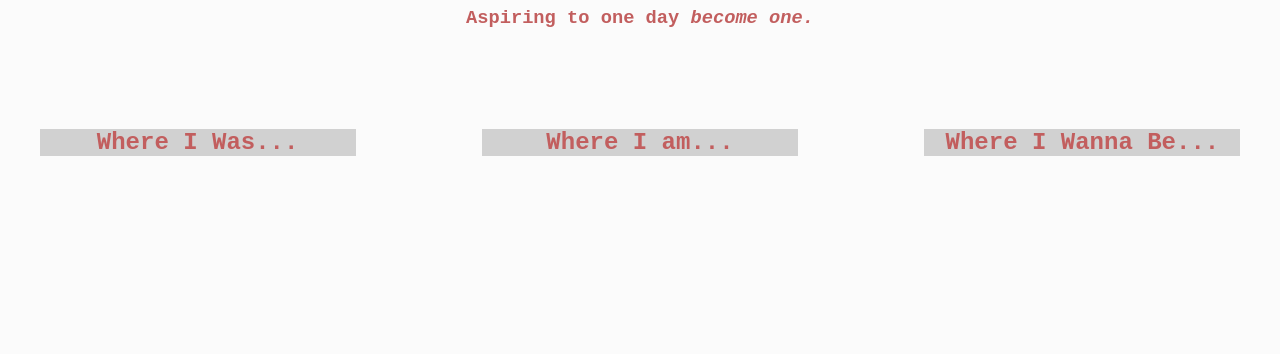
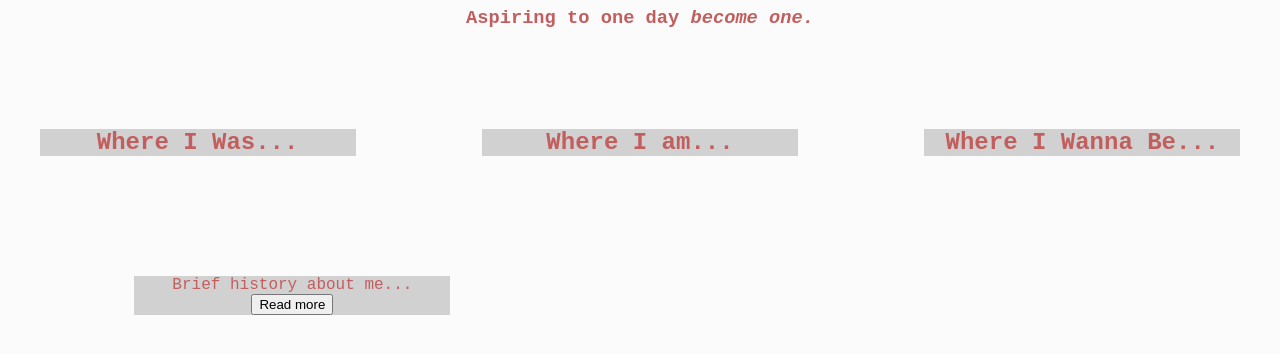
Before and after one commit to zullicm/my-personal-website, a plain HTML site: page index.html in a window 1280 px wide. Shown: the part 132-486 px from the top of the page. Drawn offline with Linux system fonts and the light colour scheme.

Commit message:
js progress with descriptions

```diff
--- a/index.html
+++ b/index.html
@@ -19,5 +19,21 @@
         <div>
           <h2 id="wanna">Where I Wanna Be...</h2>
         </div>
+        <script src="script.js"></script>
+        <div class="spacer"></div>
+        <p>Brief history about me<span id="firstDots">...</span><span id="firstMore">I have always been interested in technology, I was
+          introduced to them at a young age by my father. He works in I.T. so I have always had some sort of computer in the house. So
+          when I got the opportunity to learn more about them in High School I always chose to, and I took all of the computer classes I
+          saw available and even went to vocational school for computer service and repair. Oddly enough though I found out it really isnt
+          what I wanted to do for the rest of my life. At the time this was upsetting and frustrating for me, and as I went into college
+          the following year I found the wind knocked out of my sails and unsure as to what my path would be if it wasn't some form of I.T.
+          or networking. So I decided to take a break, and see what possibilities the work force had for me. I had started out just being
+          a landscapper for a private company. I eventually moved on to working part-time for a nearby town in the public works, where I
+          worked on the back of a garbage truck. Whether there was a hurricane rolling in, a winter storm blasting through, or it was a
+          sweltering summer day. I found myself on the back of a garbage truck, and I know it sounds bad, and it was, but I knew there
+          was a light at the end of the tunnel. When working for townships part time employees are typically picked up to be full-time
+          employees. And I knew that ny hard work would eventually be noticed, AND IT WAS. I got accepted to be fulltime in the town I
+          live in as an equipment operator for their public works! A great job, great healthcare and benafits, and the pay wasn't bad
+          either...</span> <button onclick="firstMore()" id="firstBtn">Read more</button> </p>
   </body>
 </html>
--- /dev/null
+++ b/script.js
@@ -0,0 +1,15 @@
+function firstMore() {
+    let firstDots = document.getElementById("firstDots");
+    let firstText = document.getElementById("firstMore");
+    let firstBtn = document.getElementById("firstBtn");
+
+    if (firstDots.style.display === "none") {
+        firstDots.style.display = "inline";
+        firstBtn.innerHTML = "Read more";
+        firstText.style.display = "none";
+    } else {
+        firstDots.style.display = "none";
+        firstBtn.innerHTML = "Read less";
+        firstText.style.display = "inline";
+    }
+  }
--- a/style.css
+++ b/style.css
@@ -55,6 +55,21 @@ div.spacer {
     background: rgb(251, 251, 251);
 }
 
+#firstMore {
+    display: none;
+}
+
+p {
+    width: 25%;
+    float: left;
+    text-align: center;
+    margin-top: 100px;
+    margin-right: 2.5%;
+    font-family: 'Courier New', Courier, monospace;
+    color: rgb(194, 94, 94);
+    background-color: rgba(103, 103, 103, 0.279);
+}
+
 body {
     background: rgb(251, 251, 251);
   }
```
